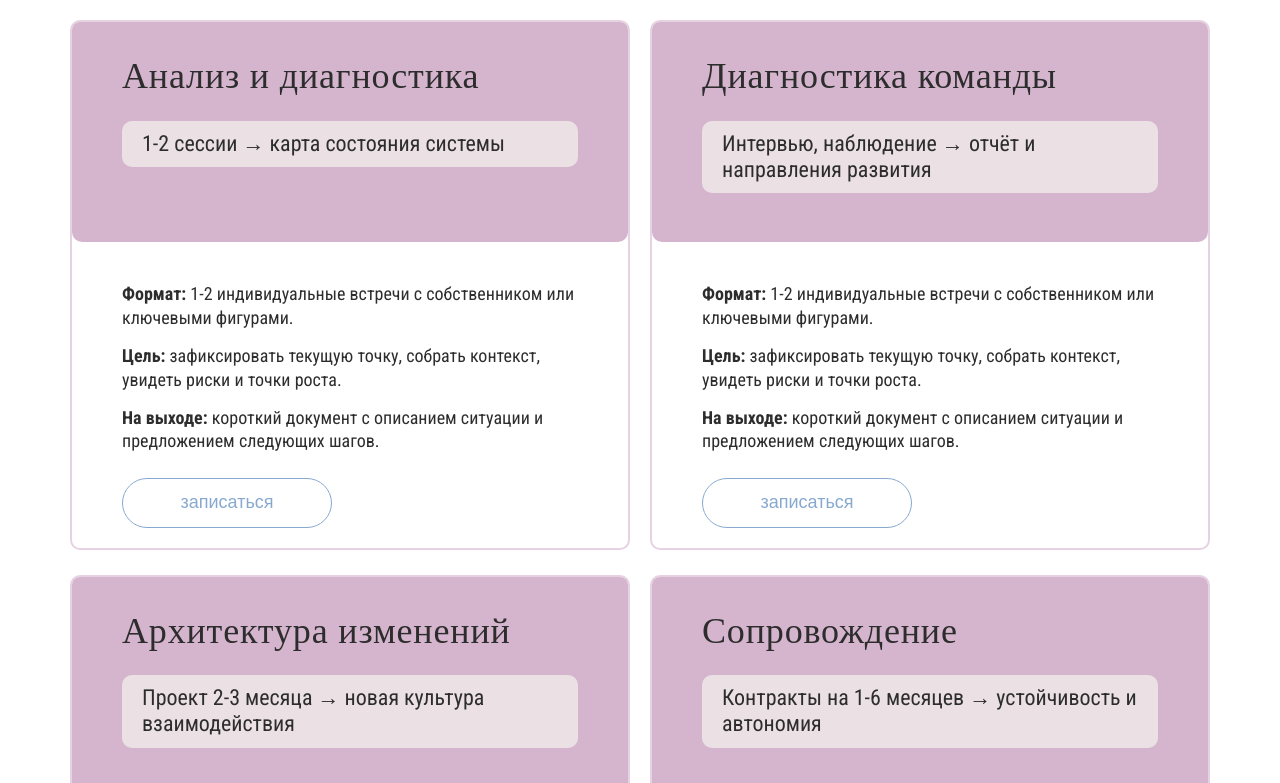
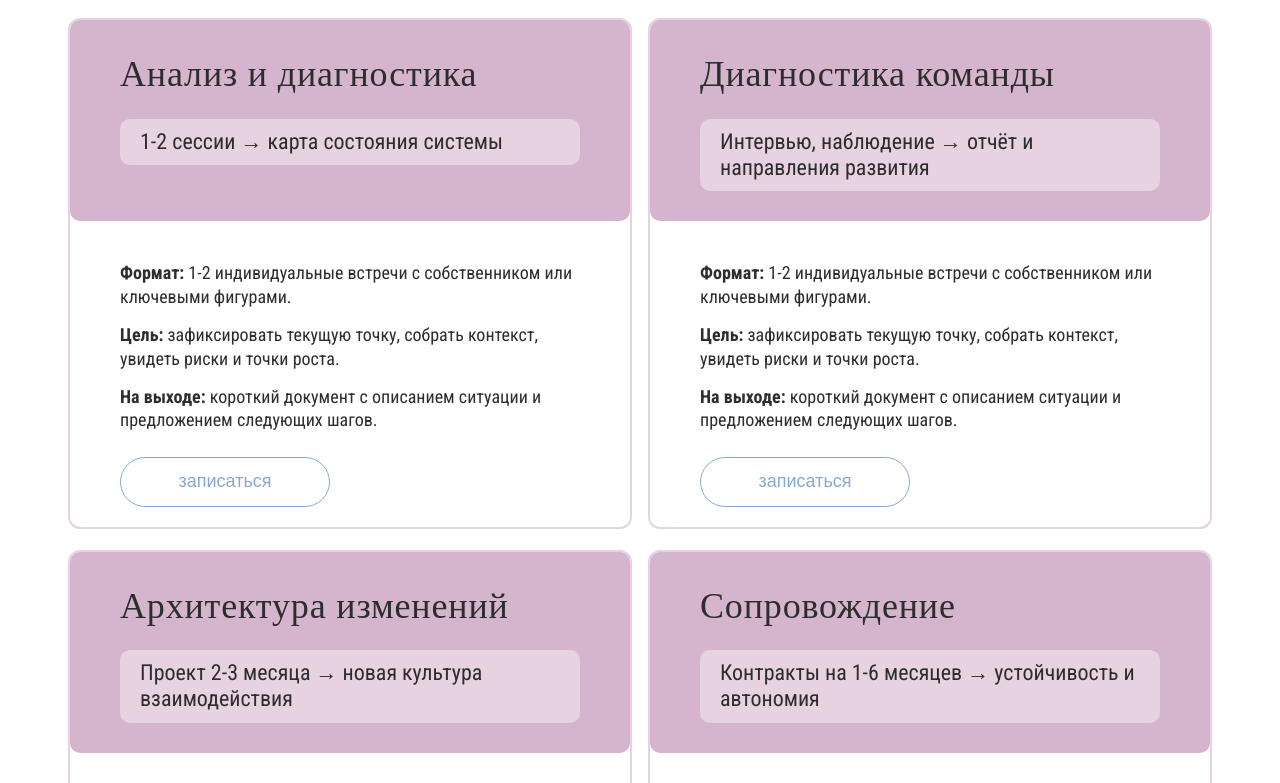
Before and after one commit to VictorREDrudko/startup-landing, a React (Vite) app: page / in a window 1280 px wide. Shown: the part 3157-3940 px from the top of the page. Built offline with nearby package versions, Linux system fonts and the light colour scheme; a web font is replaced by a local one.

Commit message:
add adaptive for MyServicesBlock

```diff
--- a/src/common/my-services-block/my-services-block.tsx
+++ b/src/common/my-services-block/my-services-block.tsx
@@ -71,6 +71,7 @@ export const MyServicesBlock: React.FC = () => {
               fontSize={22}
               lineHeight={1.2}
               padding={'10px 20px'}
+              backgroundColor={'--primary-color-light-rose'}
             />
           </Styled.ServiceHeader>
           <Styled.ServiceContent>
@@ -93,6 +94,7 @@ export const MyServicesBlock: React.FC = () => {
               fontSize={22}
               lineHeight={1.2}
               padding={'10px 20px'}
+              backgroundColor={'--primary-color-light-rose'}
             />
           </Styled.ServiceHeader>
           <Styled.ServiceContent>
@@ -115,6 +117,7 @@ export const MyServicesBlock: React.FC = () => {
               fontSize={22}
               lineHeight={1.2}
               padding={'10px 20px'}
+              backgroundColor={'--primary-color-light-rose'}
             />
           </Styled.ServiceHeader>
           <Styled.ServiceContent>
@@ -137,6 +140,7 @@ export const MyServicesBlock: React.FC = () => {
               fontSize={22}
               lineHeight={1.2}
               padding={'10px 20px'}
+              backgroundColor={'--primary-color-light-rose'}
             />
           </Styled.ServiceHeader>
           <Styled.ServiceContent>
--- a/src/common/my-services-block/styled.ts
+++ b/src/common/my-services-block/styled.ts
@@ -12,6 +12,12 @@ export const Container = styled.div`
   width: 100%;
   margin-bottom: 70px;
   box-sizing: border-box;
+
+  @media (max-width: 1235px) {
+    h2 {
+      font-size: 34px;
+    }
+  }
 `;
 
 export const ServiceWrapper = styled.div`
@@ -21,6 +27,11 @@ export const ServiceWrapper = styled.div`
   column-gap: 20px;
   row-gap: 25px;
   width: 100%;
+
+  @media (max-width: 1235px) {
+    grid-template-columns: 1fr;
+    grid-template-rows: auto;
+  }
 `;
 
 export const Service = styled.div`
@@ -29,7 +40,7 @@ export const Service = styled.div`
   justify-content: center;
   flex-direction: column;
   border-radius: 10px;
-  border: 2px solid var(--primary-color-light-rose);
+  box-shadow: 0 0 0 2px var(--primary-color-light-rose);
   overflow: hidden;
 `;
 
@@ -37,13 +48,26 @@ export const ServiceHeader = styled.div`
   display: flex;
   flex-direction: column;
   gap: 25px;
-  padding: 30px 50px 60px;
+  padding: 30px 50px;
   width: 100%;
   background: var(--primary-color-medium-rose);
   border-bottom-left-radius: 10px;
   border-bottom-right-radius: 10px;
   max-height: 220px;
   height: 100%;
+
+  @media (max-width: 1235px) {
+    max-height: 230px;
+  }
+
+  @media (max-width: 500px) {
+    max-height: 350px;
+    padding: 25px;
+
+    ${H4} {
+      font-size: 30px;
+    }
+  }
 
   ${H4} {
     width: 100%;
@@ -58,6 +82,22 @@ export const ServiceContent = styled.div`
   flex-direction: column;
   gap: 25px;
   padding: 40px 50px 20px;
+  width: 100%;
+
+  @media (max-width: 1235px) {
+    padding: 40px 50px 30px;
+  }
+
+  @media (max-width: 500px) {
+    padding: 35px 25px 45px;
+
+    /* Button становится как isTransparent = false */
+    button {
+      background-color: var(--primary-color-button) !important;
+      color: #FFFFFF !important;
+      border: none !important;
+    }
+  }
 `;
 
 export const Description = styled.div`
@@ -65,6 +105,12 @@ export const Description = styled.div`
   flex-direction: column;
   gap: 15px;
   width: 100%;
+
+  @media (max-width: 500px) {
+    div > p {
+      font-size: 18px;
+    }
+  }
 `;
 
 export const Styled = {
```
